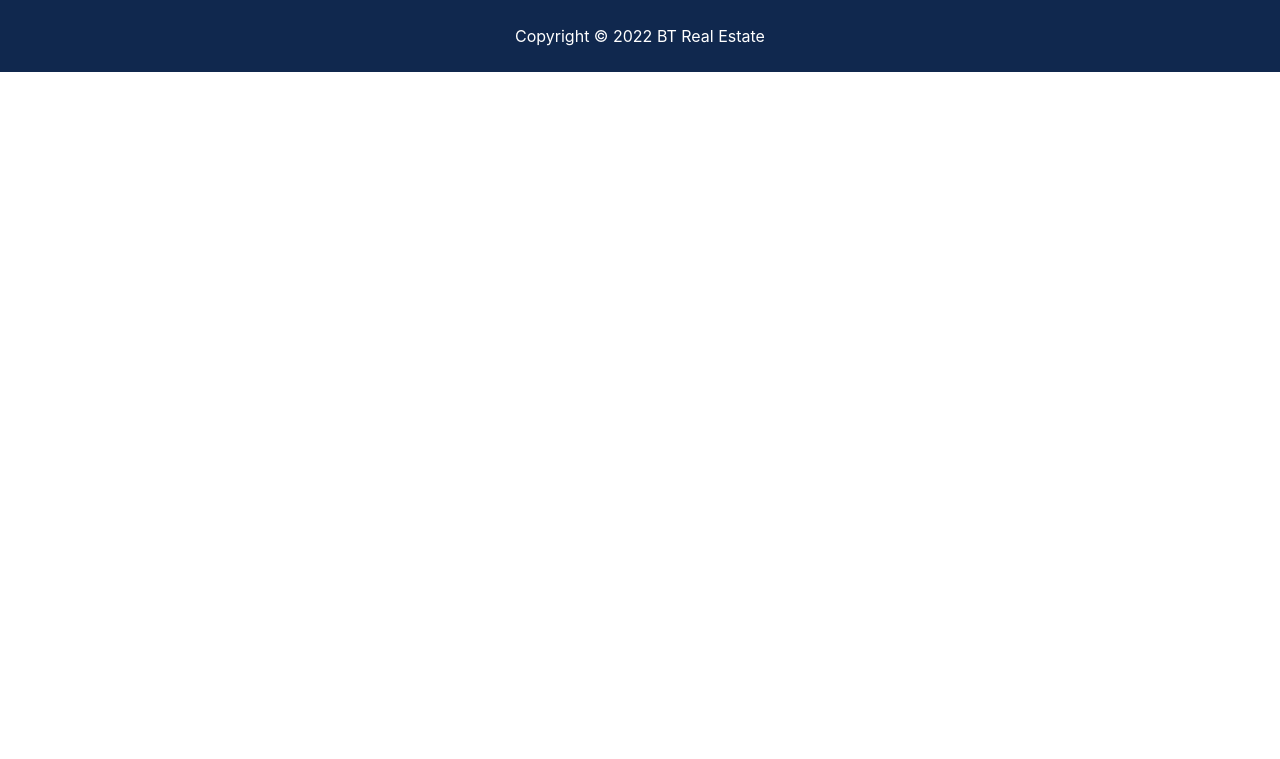
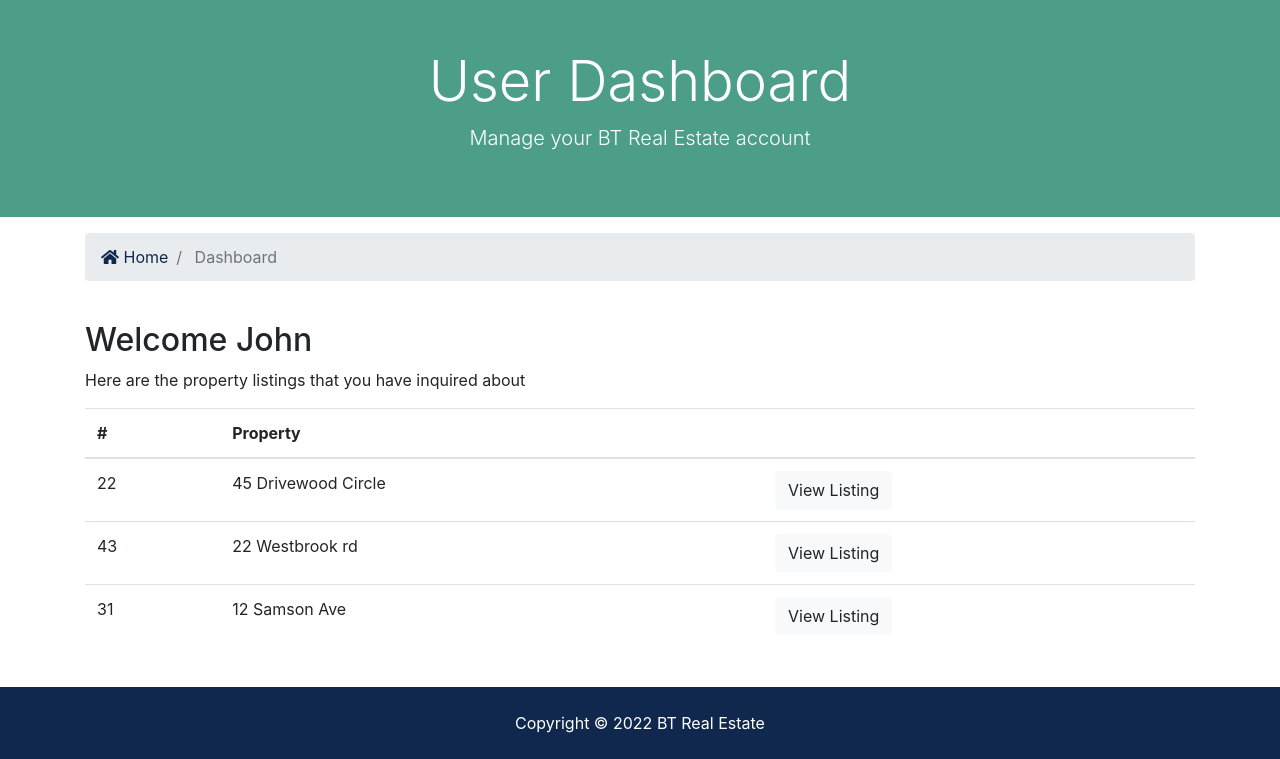
Before and after one commit to peidrao/btre, a Django app: page /dashboard/ in a window 1280 px wide. Shown: the part 128-887 px from the top of the page. Before the commit the page ends 200 px from the top, so only its background shows below. Run offline with Django 4.2, Linux system fonts and the light colour scheme; some libraries are stand-ins or nearby versions.

Commit message:
Update: account login and logout

```diff
--- a/accounts/views.py
+++ b/accounts/views.py
@@ -23,7 +23,6 @@ def register(request):
                     messages.error(request, 'Email is beigin used!')
                     return redirect(reverse('account:register'))
                 else:
-                    # password = make_password(password)
                     user = User.objects.create_user(
                         username=username, password=password, email=email, first_name=first_name, last_name=last_name)
                     user.save()
@@ -61,4 +60,4 @@ def logout(request):
     if request.method == 'POST':
         auth.logout(request)
         messages.success(request, 'You are now logged out')
-        return redirect('index')
+        return redirect(reverse('account:login'))
--- a/templates/accounts/dashboard.html
+++ b/templates/accounts/dashboard.html
@@ -6,7 +6,75 @@
 {% block navbar %}{% include 'partials/navbar.html'  %}{% endblock navbar %}
 
 {% block content %}
+<section id="showcase-inner" class="py-5 text-white">
+    <div class="container">
+      <div class="row text-center">
+        <div class="col-md-12">
+          <h1 class="display-4">User Dashboard</h1>
+          <p class="lead">Manage your BT Real Estate account</p>
+        </div>
+      </div>
+    </div>
+  </section>
 
+  <!-- Breadcrumb -->
+  <section id="bc" class="mt-3">
+    <div class="container">
+      <nav aria-label="breadcrumb">
+        <ol class="breadcrumb">
+          <li class="breadcrumb-item">
+            <a href="index.html">
+              <i class="fas fa-home"></i> Home</a>
+          </li>
+          <li class="breadcrumb-item active"> Dashboard</li>
+        </ol>
+      </nav>
+    </div>
+  </section>
+  {% include 'partials/alerts.html' %}
+
+  <section id="dashboard" class="py-4">
+    <div class="container">
+      <div class="row">
+        <div class="col-md-12">
+          <h2>Welcome John</h2>
+          <p>Here are the property listings that you have inquired about</p>
+          <table class="table">
+            <thead>
+              <tr>
+                <th scope="col">#</th>
+                <th scope="col">Property</th>
+                <th></th>
+              </tr>
+            </thead>
+            <tbody>
+              <tr>
+                <td>22</td>
+                <td>45 Drivewood Circle</td>
+                <td>
+                  <a class="btn btn-light" href="#">View Listing</a>
+                </td>
+              </tr>
+              <tr>
+                <td>43</td>
+                <td>22 Westbrook rd</td>
+                <td>
+                  <a class="btn btn-light" href="#">View Listing</a>
+                </td>
+              </tr>
+              <tr>
+                <td>31</td>
+                <td>12 Samson Ave</td>
+                <td>
+                  <a class="btn btn-light" href="#">View Listing</a>
+                </td>
+              </tr>
+            </tbody>
+          </table>
+        </div>
+      </div>
+    </div>
+  </section>
 
 {% endblock content %}
 
--- a/templates/partials/navbar.html
+++ b/templates/partials/navbar.html
@@ -73,6 +73,28 @@
       </ul>
 
       <ul class="navbar-nav ml-auto">
+        {% if user.is_authenticated %}
+        <li
+        {% if "dashboard" in request.path %}
+            class="nav-item active mr-3"
+        {% else %}
+            class="nav-item mr-3"
+        {% endif %}
+        >
+          <a class="nav-link" href="{% url 'account:dashboard' %}">
+            <i class="fas fa-user"></i> Profile</a
+          >
+        </li>
+        <li class="nav-item mr-3">
+          <a class="nav-link" href="javascript:{document.getElementById('logout').submit()}">
+            <i class="fas fa-door-closed"></i> Logout</a
+          >
+          <form action="{% url 'account:logout' %}" id="logout" method="POST">
+            {% csrf_token %}
+            <input type="hidden">
+          </form>
+        </li>
+        {% else %}
           <li
           {% if "register" in request.path %}
               class="nav-item active mr-3"
@@ -97,6 +119,7 @@
               Login</a
             >
           </li>
+        {% endif %}
       </ul>
     </div>
   </div>
```
Lines whose indentation alone changed are shown as unchanged.
